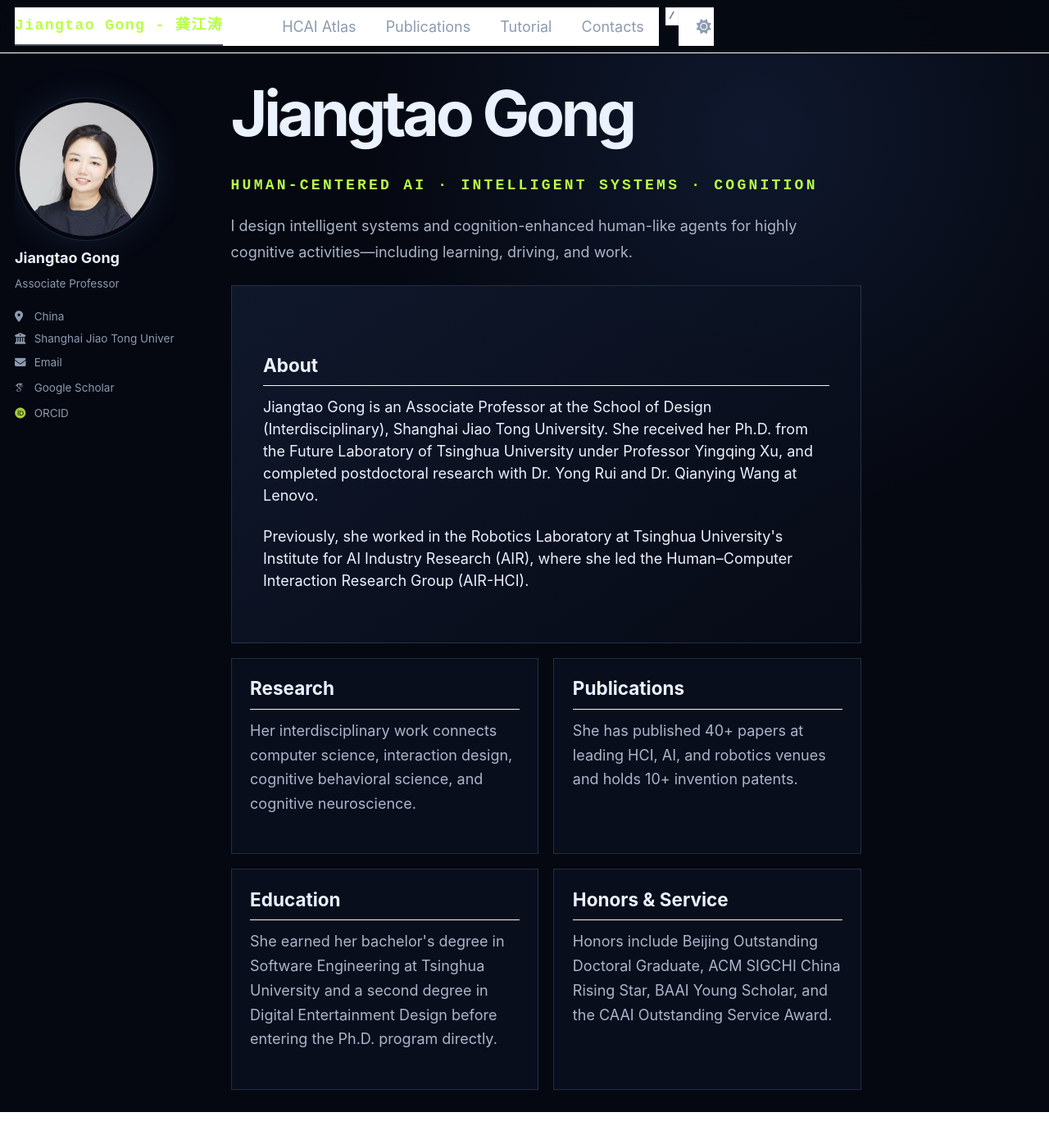
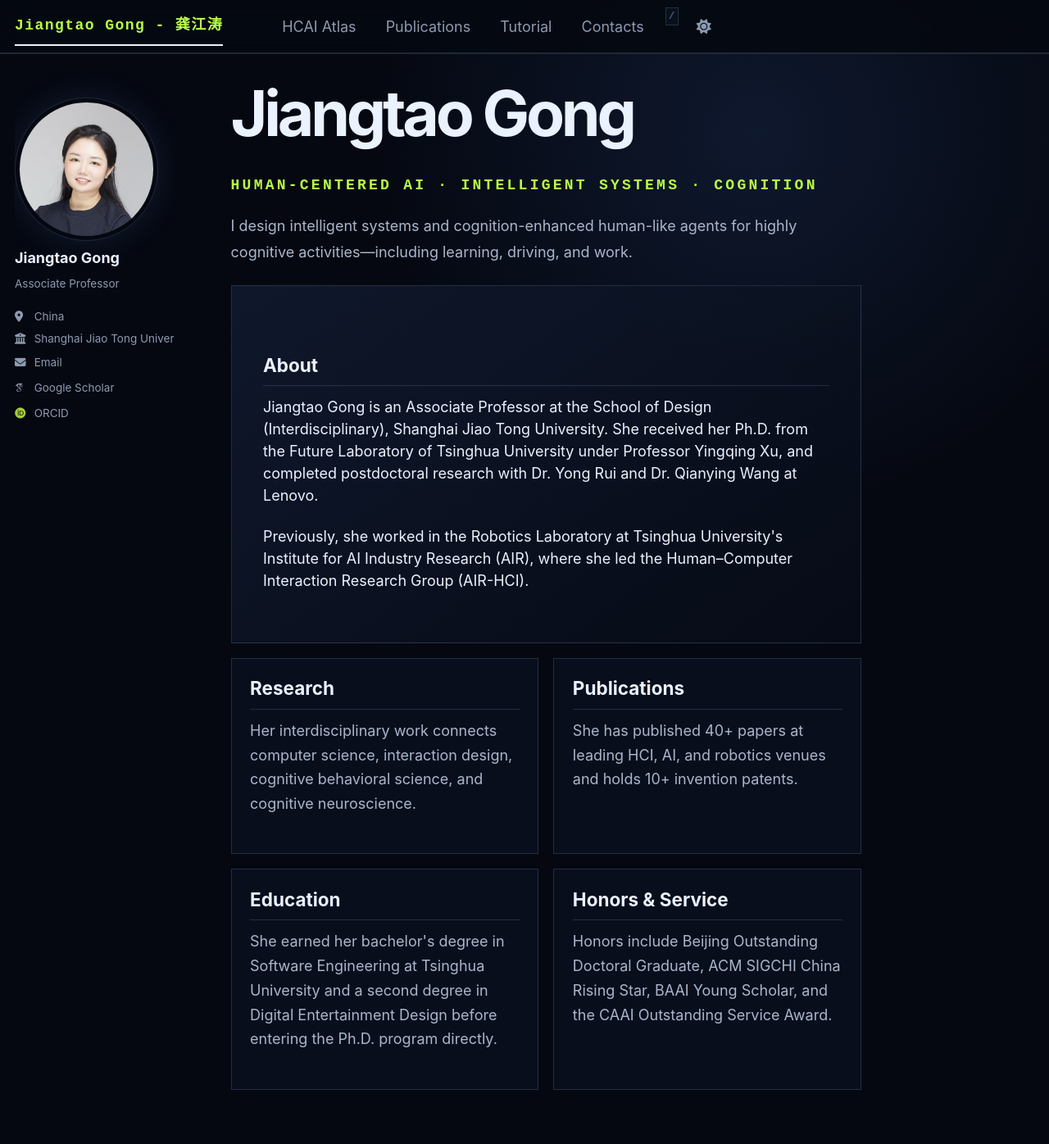
Before and after one commit to JennettaGong/JennettaGong.github.io, a Jekyll site: the page built from _pages/about.md, in a window 1280 px wide and 1400 px high. Shown: the top 1396 px of the window at 82% size. Built offline with Jekyll 4.4.1, drawn with Linux system fonts in a browser that asks for light colours; some web fonts are replaced; a script bundle is joined from its source files by our own code; library files that are not in the unit come from our copies.

Commit message:
Fix dark theme contrast

```diff
--- a/assets/css/atlas-site.scss
+++ b/assets/css/atlas-site.scss
@@ -1,16 +1,16 @@
 ---
 ---
-:root{--atlas-bg:#050811;--atlas-surface:#0b1120;--atlas-surface-2:#10192d;--atlas-ink:#eaf1ff;--atlas-muted:#8d9ab0;--atlas-line:rgba(160,185,230,.18);--atlas-acid:#b8ff46;--atlas-blue:#78a9ff}
+:root{--atlas-bg:#050811;--atlas-surface:#0b1120;--atlas-surface-2:#10192d;--atlas-ink:#eaf1ff;--atlas-muted:#8d9ab0;--atlas-line:rgba(160,185,230,.18);--atlas-acid:#b8ff46;--atlas-blue:#78a9ff;--global-bg-color:#050811;--global-footer-bg-color:#03050b;--global-text-color:#eaf1ff;--global-text-color-light:#8d9ab0;--global-masthead-link-color:#8d9ab0;--global-masthead-link-color-hover:#b8ff46;--global-border-color:rgba(160,185,230,.18)}
 html[data-lang="en"] [data-lang="zh"],html[data-lang="zh"] [data-lang="en"]{display:none!important}
-body{background:radial-gradient(circle at 72% 12%,rgba(37,62,112,.30),transparent 31%),var(--atlas-bg);color:var(--atlas-ink)}
+html,body{background-color:var(--atlas-bg)}body{background-image:radial-gradient(circle at 72% 12%,rgba(37,62,112,.30),transparent 31%);color:var(--atlas-ink)}
 body:after{content:"";position:fixed;inset:0;z-index:-1;pointer-events:none;opacity:.35;background-image:linear-gradient(rgba(255,255,255,.025) 1px,transparent 1px),linear-gradient(90deg,rgba(255,255,255,.025) 1px,transparent 1px);background-size:48px 48px}
 a{color:var(--atlas-blue)}a:hover{color:var(--atlas-acid)}
 .masthead{background:rgba(5,8,17,.88);border-bottom:1px solid var(--atlas-line);backdrop-filter:blur(14px)}
-.masthead__inner-wrap{max-width:1320px}.greedy-nav{background:transparent}.greedy-nav a{color:var(--atlas-muted)}.greedy-nav .selected>a,.greedy-nav a:hover{color:var(--atlas-acid)}
-.masthead__menu-item--lg a{color:var(--atlas-ink);font-family:monospace;letter-spacing:.08em}.page__footer{background:#03050b;color:var(--atlas-muted);border-top:1px solid var(--atlas-line)}
+.masthead__inner-wrap{max-width:1320px}.masthead .greedy-nav,.masthead .greedy-nav button,.masthead .masthead__menu-item,.masthead .greedy-nav .visible-links,.masthead .greedy-nav .hidden-links{background:transparent;background-color:transparent}.greedy-nav a{color:var(--atlas-muted)}.greedy-nav .selected>a,.greedy-nav a:hover{color:var(--atlas-acid)}
+.masthead__menu-item--lg a{color:var(--atlas-ink);font-family:monospace;letter-spacing:.08em}.page__footer{margin-top:3rem;background:#03050b;color:var(--atlas-muted);border-top:1px solid var(--atlas-line)}.page__footer footer{margin-top:0;padding-top:1rem}
 #main{max-width:1280px}.archive,.page{color:var(--atlas-ink)}.page__title{font-size:clamp(2.6rem,6vw,5rem);letter-spacing:-.055em;color:var(--atlas-ink)}
 .sidebar{color:var(--atlas-muted)}.author__avatar img{border:1px solid var(--atlas-line);box-shadow:0 0 40px rgba(120,169,255,.12)}.author__name{color:var(--atlas-ink)}
-.language-switch{display:flex!important;align-items:center;gap:.18rem;margin-left:.45rem;padding:.18rem;border:1px solid var(--atlas-line);font:700 .68rem monospace;letter-spacing:.06em}.language-switch button{border:0;background:transparent;color:var(--atlas-muted);padding:.28rem .36rem;cursor:pointer}.language-switch button[aria-pressed="true"]{background:var(--atlas-acid);color:#071008}.language-switch span{color:#526078}
+.language-switch{display:flex!important;align-items:center;gap:.18rem;margin-left:.45rem;padding:.18rem;border:1px solid var(--atlas-line);background:rgba(11,17,32,.9)!important;font:700 .68rem monospace;letter-spacing:.06em}.language-switch button{position:static;height:auto;border:0;background:transparent!important;color:var(--atlas-muted);padding:.28rem .36rem;cursor:pointer}.language-switch button[aria-pressed="true"]{background:var(--atlas-acid)!important;color:#071008}.language-switch span{color:#526078}#theme-toggle{background:transparent!important}#theme-toggle a{color:var(--atlas-muted)}
 .atlas-page{max-width:1000px}.atlas-kicker{color:var(--atlas-acid);font:700 .7rem monospace;letter-spacing:.18em;text-transform:uppercase}.atlas-lead{max-width:780px;color:#aab6ca;font-size:1.08rem;line-height:1.8}.atlas-panel{background:linear-gradient(145deg,rgba(16,25,45,.94),rgba(7,11,22,.94));border:1px solid var(--atlas-line);padding:clamp(1.25rem,3vw,2.2rem);margin:1rem 0}.atlas-grid{display:grid;grid-template-columns:repeat(2,minmax(0,1fr));gap:1rem}.atlas-card{padding:1.25rem;border:1px solid var(--atlas-line);background:rgba(11,17,32,.82)}.atlas-card:hover{border-color:rgba(184,255,70,.55)}.atlas-card h2,.atlas-card h3{color:var(--atlas-ink);margin-top:0}.atlas-card p,.atlas-card li{color:#aab6ca;line-height:1.65}
 .publication-topic,.publication-subtopic{border:1px solid var(--atlas-line);background:rgba(11,17,32,.74);margin:1rem 0}.publication-topic__summary,.publication-subtopic__summary{color:var(--atlas-ink);background:rgba(16,25,45,.7);padding:1rem 1.15rem}.publication-topic__count{color:var(--atlas-acid)}.publication-topic__content,.publication-subtopic__content{padding:1rem}.archive__item{border-top-color:var(--atlas-line)}
 @media(max-width:760px){.atlas-grid{grid-template-columns:1fr}.language-switch{margin-left:auto}.masthead__menu-item--lg a{font-size:.82rem}.page__title{font-size:2.6rem}}
```
